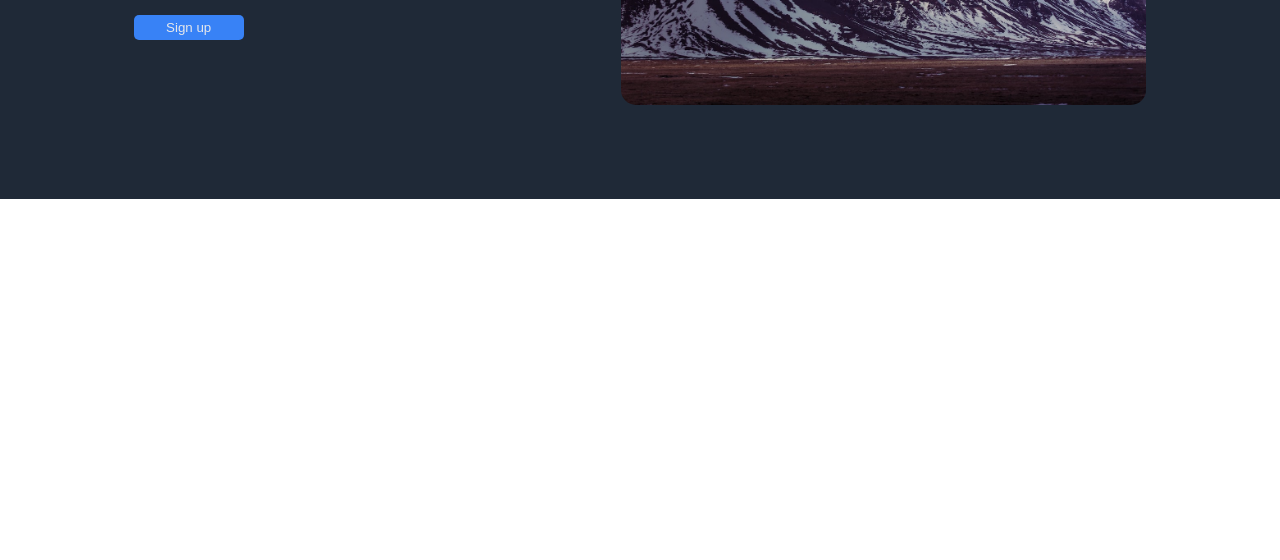
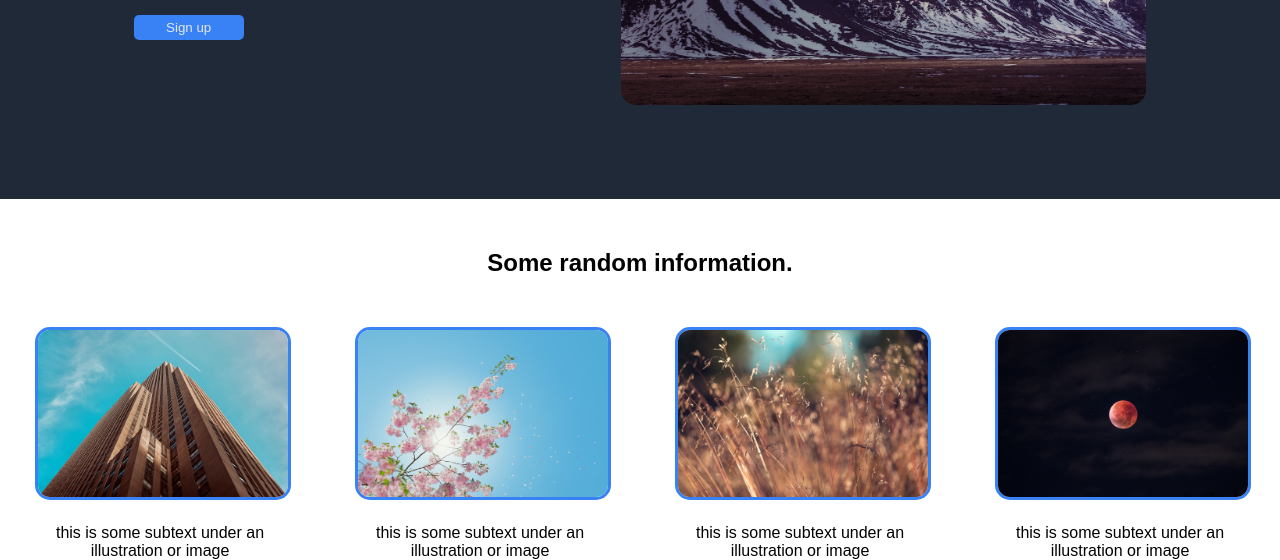
Before and after one commit to danrungg/landing-page, a plain HTML site: page index.html in a window 1280 px wide. Shown: the part 395-955 px from the top of the page. Before the commit the page ends 800 px from the top, so only its background shows below. Drawn offline with Linux system fonts and the light colour scheme.

Commit message:
add info section

```diff
--- a/index.html
+++ b/index.html
@@ -34,6 +34,35 @@
                     <img src="./img/montain.jpg" alt="a big mountain" />
                 </div>
             </div>
+            <div class="info-section">
+                <h2 class="info-title">Some random information.</h2>
+                <div class="infomations">
+                    <div class="info">
+                        <img src="./img/building.jpg" alt="" />
+                        <div class="info-text">
+                            this is some subtext under an illustration or image
+                        </div>
+                    </div>
+                    <div class="info">
+                        <img src="./img/flowers.jpg" alt="" />
+                        <div class="info-text">
+                            this is some subtext under an illustration or image
+                        </div>
+                    </div>
+                    <div class="info">
+                        <img src="./img/gras.jpg" alt="" />
+                        <div class="info-text">
+                            this is some subtext under an illustration or image
+                        </div>
+                    </div>
+                    <div class="info">
+                        <img src="./img/moon.jpg" alt="" />
+                        <div class="info-text">
+                            this is some subtext under an illustration or image
+                        </div>
+                    </div>
+                </div>
+            </div>
         </div>
     </body>
 </html>
--- a/style.css
+++ b/style.css
@@ -77,3 +77,26 @@ body {
     padding: 5px;
     border: none;
 }
+
+.info-title {
+    text-align: center;
+    margin: 50px;
+}
+
+.infomations {
+    display: flex;
+    justify-content: center;
+    gap: 70px;
+}
+
+.info img {
+    width: 250px;
+    height: auto;
+    border: #3882f6 3px solid;
+    border-radius: 15px;
+    margin-bottom: 20px;
+}
+.info {
+    width: 250px;
+    text-align: center;
+}
```
